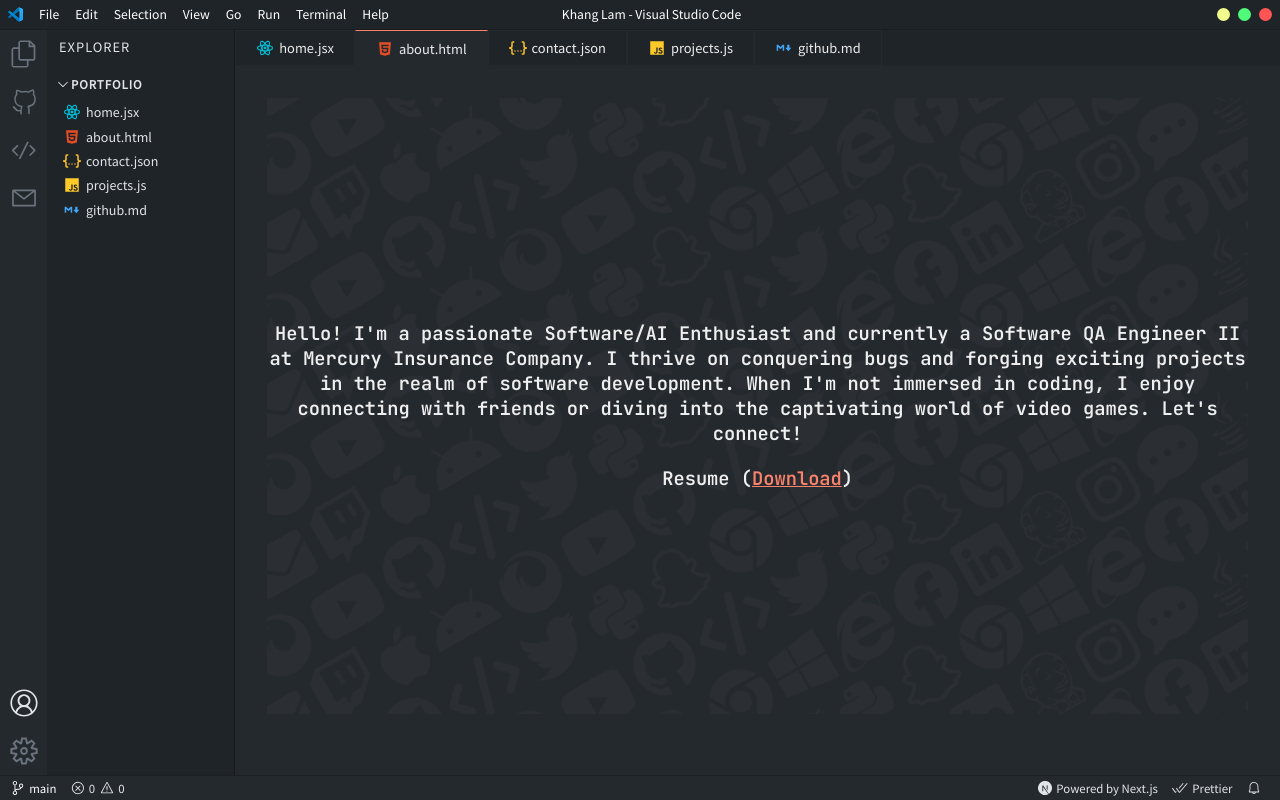
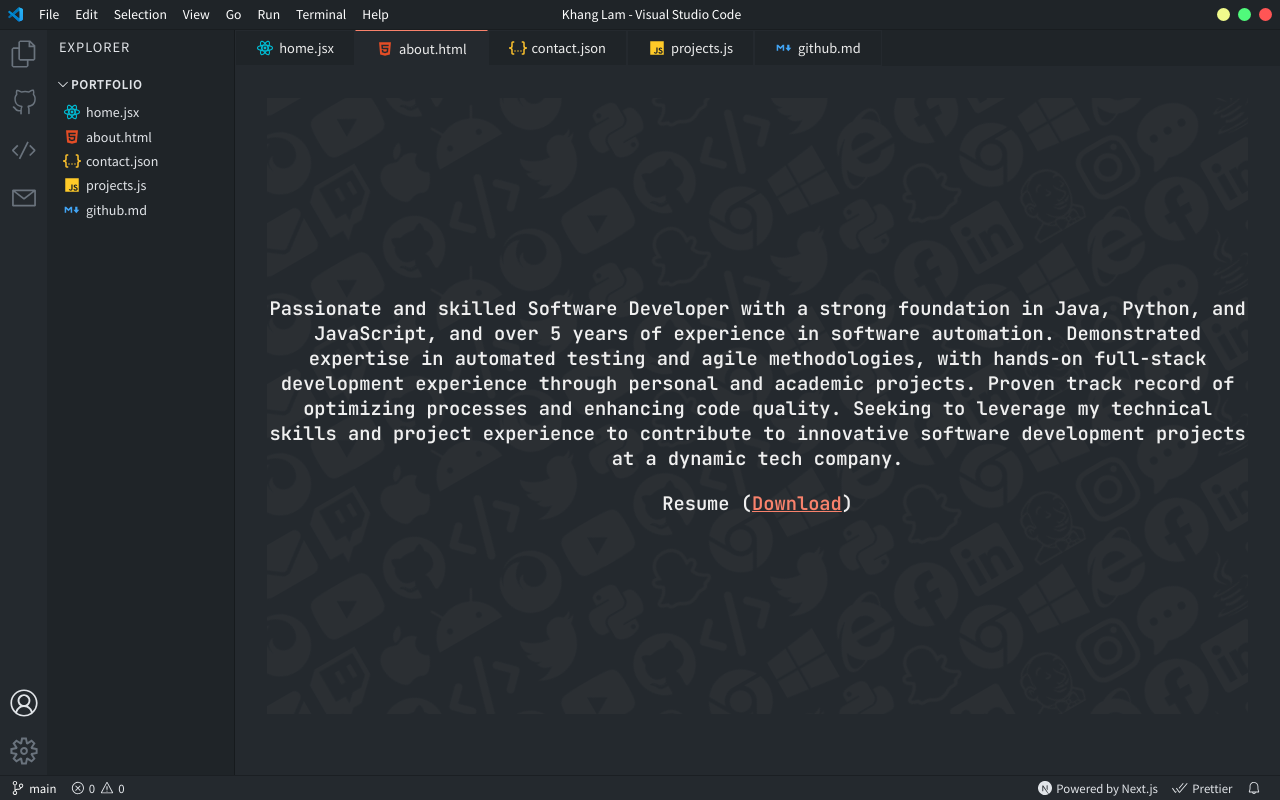
Before and after one commit to khanglam/khanglam.github.io, a Next.js app: page /about in a window 1280 px wide. Built offline with nearby package versions, Linux system fonts and the light colour scheme.

Commit message:
Update about.jsx

```diff
--- a/pages/about.jsx
+++ b/pages/about.jsx
@@ -23,18 +23,13 @@ const AboutPage = () => {
           }}
         >
           <h3>
-            Hello! I'm a passionate Software/AI Enthusiast and currently a
-            Software QA Engineer II at Mercury Insurance Company. I thrive on
-            conquering bugs and forging exciting projects in the realm of
-            software development. When I'm not immersed in coding, I enjoy
-            connecting with friends or diving into the captivating world of
-            video games. Let's connect!
+Passionate and skilled Software Developer with a strong foundation in Java, Python, and JavaScript, and over 5 years of experience in software automation. Demonstrated expertise in automated testing and agile methodologies, with hands-on full-stack development experience through personal and academic projects. Proven track record of optimizing processes and enhancing code quality. Seeking to leverage my technical skills and project experience to contribute to innovative software development projects at a dynamic tech company.
           </h3>
           <h3>
             Resume{'  ('}
             <a
-              href='./Khang Lam.pdf'
-              download='Khang Lam.pdf'
+              href='./Khang-Lam.pdf'
+              download='Khang-Lam.pdf'
               style={{ color: 'var(--accent-color)' }}
             >
               Download
```
